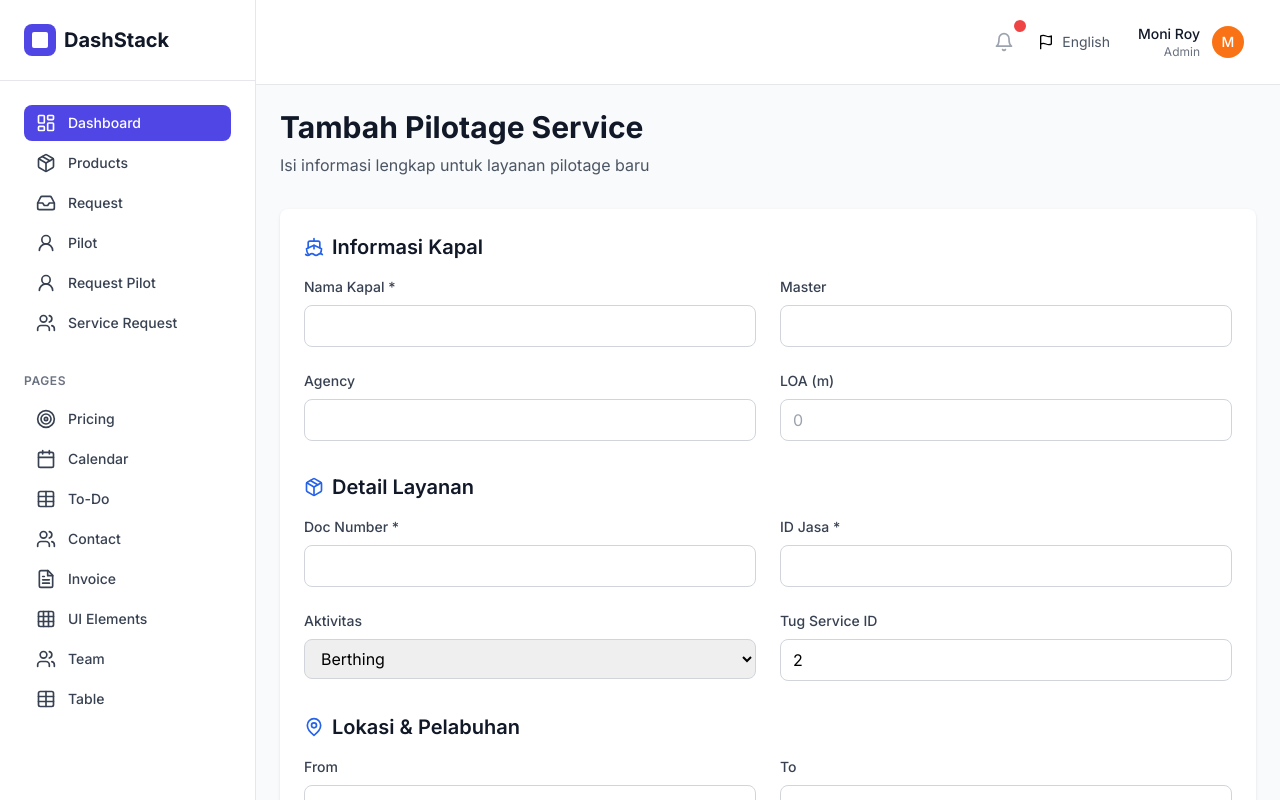
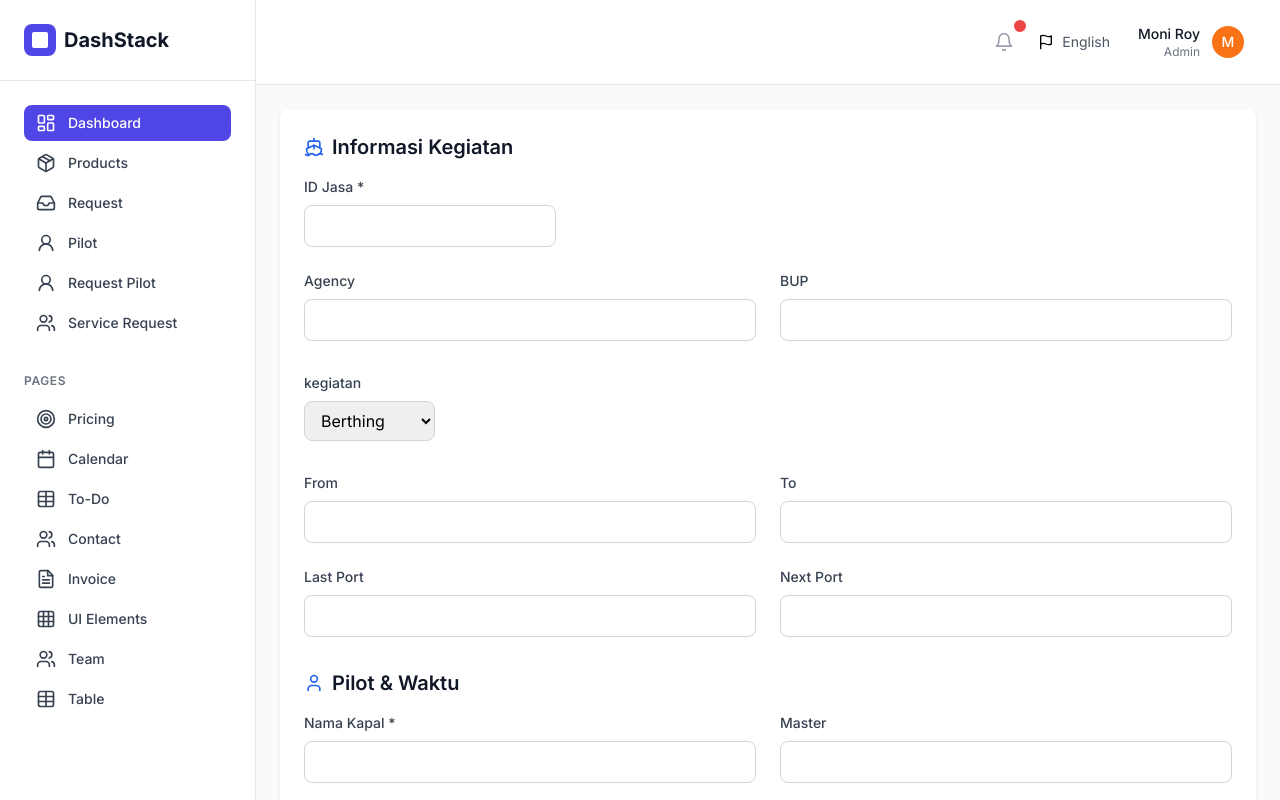
Before and after one commit to fazit1/dashstack-dashboard, a Next.js app: page /service-request/new in a window 1280 px wide. Built offline with nearby package versions, Linux system fonts and the light colour scheme.

Commit message:
edit form service

```diff
--- a/app/service-request/new/page.tsx
+++ b/app/service-request/new/page.tsx
@@ -19,17 +19,19 @@ export default function NewServicePage() {
     activity: "Berthing",
     from: "",
     to: "",
-    last_port: "batu ampar",
-    next_port: "batu ampar",
+    last_port: "",
+    next_port: "",
     pilot: "",
     pilot_on: "",
     pilot_off: "",
-    tug_service_id: 2,
+    tug_service_id: "",
     note: "",
-    status: "DRAFT",
+    status: "",
     amount: "",
     submited_by: "",
     created_by: "",
+    grt:"",
+    bup:"",
   });
 
   const handleChange = (
@@ -96,11 +98,6 @@ export default function NewServicePage() {
         <Header />
         <main className="flex-1 overflow-y-auto p-6">
           <div className="max-w-7xl mx-auto">
-            {/* Page Header */}
-            <div className="mb-8">
-              <h1 className="text-3xl font-bold text-gray-900 mb-2">Tambah Pilotage Service</h1>
-              <p className="text-gray-600">Isi informasi lengkap untuk layanan pilotage baru</p>
-            </div>
 
             <div className="bg-white rounded-lg shadow">
               <form onSubmit={handleSubmit} className="p-6 space-y-8">
@@ -108,39 +105,27 @@ export default function NewServicePage() {
                 <div>
                   <h2 className="text-xl font-semibold text-gray-900 mb-4 flex items-center">
                     <Ship className="w-5 h-5 mr-2 text-blue-600" />
-                    Informasi Kapal
+                    Informasi Kegiatan
                   </h2>
                   <div className="grid grid-cols-1 md:grid-cols-2 gap-6">
+
                     <div>
-                      <label htmlFor="ship_name" className="block text-sm font-medium text-gray-700 mb-2">
-                        Nama Kapal *
+                      <label htmlFor="id_jasa" className="block text-sm font-medium text-gray-700 mb-2">
+                        ID Jasa *
                       </label>
                       <input
-                        type="text"
-                        id="ship_name"
-                        name="ship_name"
-                        value={form.ship_name}
+                        id="id_jasa"
+                        name="id_jasa"
+                        value={form.id_jasa}
                         onChange={handleChange}
-                        className="w-full px-3 py-2 border border-gray-300 rounded-lg focus:ring-2 focus:ring-blue-500 focus:border-transparent"
+                        onBlur={handleNumberBlur}
+                        className="px-2 py-2 border border-gray-300 rounded-lg focus:ring-2 focus:ring-blue-500 focus:border-transparent"
                         required
+                        step="any"
                       />
                     </div>
 
-                    <div>
-                      <label htmlFor="master" className="block text-sm font-medium text-gray-700 mb-2">
-                        Master
-                      </label>
-                      <input
-                        type="text"
-                        id="master"
-                        name="master"
-                        value={form.master}
-                        onChange={handleChange}
-                        className="w-full px-3 py-2 border border-gray-300 rounded-lg focus:ring-2 focus:ring-blue-500 focus:border-transparent"
-                      />
-                    </div>
-
-                    <div>
+                    <br></br><div>
                       <label htmlFor="agency" className="block text-sm font-medium text-gray-700 mb-2">
                         Agency
                       </label>
@@ -155,19 +140,16 @@ export default function NewServicePage() {
                     </div>
 
                     <div>
-                      <label htmlFor="loa" className="block text-sm font-medium text-gray-700 mb-2">
-                        LOA (m)
+                      <label htmlFor="bup" className="block text-sm font-medium text-gray-700 mb-2">
+                        BUP
                       </label>
                       <input
-                        type="number"
-                        id="loa"
-                        name="loa"
-                        value={form.loa}
+                        type="text"
+                        id="bup"
+                        name="bup"
+                        value={form.bup}
                         onChange={handleChange}
-                        onBlur={handleNumberBlur}
                         className="w-full px-3 py-2 border border-gray-300 rounded-lg focus:ring-2 focus:ring-blue-500 focus:border-transparent"
-                        placeholder="0"
-                        step="any"
                       />
                     </div>
                   </div>
@@ -175,55 +157,18 @@ export default function NewServicePage() {
 
                 {/* Service Details Section */}
                 <div>
-                  <h2 className="text-xl font-semibold text-gray-900 mb-4 flex items-center">
-                    <Package className="w-5 h-5 mr-2 text-blue-600" />
-                    Detail Layanan
-                  </h2>
                   <div className="grid grid-cols-1 md:grid-cols-2 gap-6">
-                    <div>
-                      <label htmlFor="doc_number" className="block text-sm font-medium text-gray-700 mb-2">
-                        Doc Number *
-                      </label>
-                      <input
-                        type="number"
-                        id="doc_number"
-                        name="doc_number"
-                        value={form.doc_number}
-                        onChange={handleChange}
-                        onBlur={handleNumberBlur}
-                        className="w-full px-3 py-2 border border-gray-300 rounded-lg focus:ring-2 focus:ring-blue-500 focus:border-transparent"
-                        required
-                        step="any"
-                      />
-                    </div>
-
-                    <div>
-                      <label htmlFor="id_jasa" className="block text-sm font-medium text-gray-700 mb-2">
-                        ID Jasa *
-                      </label>
-                      <input
-                        type="number"
-                        id="id_jasa"
-                        name="id_jasa"
-                        value={form.id_jasa}
-                        onChange={handleChange}
-                        onBlur={handleNumberBlur}
-                        className="w-full px-3 py-2 border border-gray-300 rounded-lg focus:ring-2 focus:ring-blue-500 focus:border-transparent"
-                        required
-                        step="any"
-                      />
-                    </div>
 
                     <div>
                       <label htmlFor="activity" className="block text-sm font-medium text-gray-700 mb-2">
-                        Aktivitas
+                        kegiatan
                       </label>
                       <select
                         id="activity"
                         name="activity"
                         value={form.activity}
                         onChange={handleChange}
-                        className="w-full px-3 py-2 border border-gray-300 rounded-lg focus:ring-2 focus:ring-blue-500 focus:border-transparent"
+                        className=" px-3 py-2 border border-gray-300 rounded-lg focus:ring-2 focus:ring-blue-500 focus:border-transparent"
                       >
                         <option value="Berthing">Berthing</option>
                         <option value="Unberthing">Unberthing</option>
@@ -231,31 +176,12 @@ export default function NewServicePage() {
                         <option value="Shifting">Shifting</option>
                       </select>
                     </div>
-
-                    <div>
-                      <label htmlFor="tug_service_id" className="block text-sm font-medium text-gray-700 mb-2">
-                        Tug Service ID
-                      </label>
-                      <input
-                        type="number"
-                        id="tug_service_id"
-                        name="tug_service_id"
-                        value={form.tug_service_id}
-                        onChange={handleChange}
-                        onBlur={handleNumberBlur}
-                        className="w-full px-3 py-2 border border-gray-300 rounded-lg focus:ring-2 focus:ring-blue-500 focus:border-transparent"
-                        step="any"
-                      />
-                    </div>
                   </div>
                 </div>
 
+
                 {/* Location & Ports Section */}
                 <div>
-                  <h2 className="text-xl font-semibold text-gray-900 mb-4 flex items-center">
-                    <MapPin className="w-5 h-5 mr-2 text-blue-600" />
-                    Lokasi & Pelabuhan
-                  </h2>
                   <div className="grid grid-cols-1 md:grid-cols-2 gap-6">
                     <div>
                       <label htmlFor="from" className="block text-sm font-medium text-gray-700 mb-2">
@@ -323,6 +249,66 @@ export default function NewServicePage() {
                   </h2>
                   <div className="grid grid-cols-1 md:grid-cols-2 gap-6">
                     <div>
+                      <label htmlFor="ship_name" className="block text-sm font-medium text-gray-700 mb-2">
+                        Nama Kapal *
+                      </label>
+                      <input
+                        type="text"
+                        id="ship_name"
+                        name="ship_name"
+                        value={form.ship_name}
+                        onChange={handleChange}
+                        className="w-full px-3 py-2 border border-gray-300 rounded-lg focus:ring-2 focus:ring-blue-500 focus:border-transparent"
+                        required
+                      />
+                    </div>
+
+                    <div>
+                      <label htmlFor="master" className="block text-sm font-medium text-gray-700 mb-2">
+                        Master
+                      </label>
+                      <input
+                        type="text"
+                        id="master"
+                        name="master"
+                        value={form.master}
+                        onChange={handleChange}
+                        className="w-full px-3 py-2 border border-gray-300 rounded-lg focus:ring-2 focus:ring-blue-500 focus:border-transparent"
+                      />
+                    </div>
+
+                    <div>
+                      <label htmlFor="grt" className="block text-sm font-medium text-gray-700 mb-2">
+                        GRT
+                      </label>
+                      <input
+                        type="text"
+                        id="grt"
+                        name="grt"
+                        value={form.grt}
+                        onChange={handleChange}
+                        className="w-full px-3 py-2 border border-gray-300 rounded-lg focus:ring-2 focus:ring-blue-500 focus:border-transparent"
+                      />
+                    </div>
+
+                    <div>
+                      <label htmlFor="loa" className="block text-sm font-medium text-gray-700 mb-2">
+                        LOA (m)
+                      </label>
+                      <input
+                        type="number"
+                        id="loa"
+                        name="loa"
+                        value={form.loa}
+                        onChange={handleChange}
+                        onBlur={handleNumberBlur}
+                        className="w-full px-3 py-2 border border-gray-300 rounded-lg focus:ring-2 focus:ring-blue-500 focus:border-transparent"
+                        placeholder="0"
+                        step="any"
+                      />
+                    </div>
+
+                    <div>
                       <label htmlFor="pilot" className="block text-sm font-medium text-gray-700 mb-2">
                         Pilot
                       </label>
@@ -353,85 +339,6 @@ export default function NewServicePage() {
                       />
                     </div>
 
-                    <div>
-                      <label htmlFor="pilot_on" className="block text-sm font-medium text-gray-700 mb-2">
-                        Pilot On
-                      </label>
-                      <input
-                        type="datetime-local"
-                        id="pilot_on"
-                        name="pilot_on"
-                        value={form.pilot_on}
-                        onChange={handleChange}
-                        className="w-full px-3 py-2 border border-gray-300 rounded-lg focus:ring-2 focus:ring-blue-500 focus:border-transparent"
-                      />
-                    </div>
-
-                    <div>
-                      <label htmlFor="pilot_off" className="block text-sm font-medium text-gray-700 mb-2">
-                        Pilot Off
-                      </label>
-                      <input
-                        type="datetime-local"
-                        id="pilot_off"
-                        name="pilot_off"
-                        value={form.pilot_off}
-                        onChange={handleChange}
-                        className="w-full px-3 py-2 border border-gray-300 rounded-lg focus:ring-2 focus:ring-blue-500 focus:border-transparent"
-                      />
-                    </div>
-                  </div>
-                </div>
-
-                {/* Additional Information Section */}
-                <div>
-                  <h2 className="text-xl font-semibold text-gray-900 mb-4 flex items-center">
-                    <Calendar className="w-5 h-5 mr-2 text-blue-600" />
-                    Informasi Tambahan
-                  </h2>
-                  <div className="grid grid-cols-1 md:grid-cols-2 gap-6">
-                    <div>
-                      <label htmlFor="submited_by" className="block text-sm font-medium text-gray-700 mb-2">
-                        Submitted By
-                      </label>
-                      <input
-                        type="text"
-                        id="submited_by"
-                        name="submited_by"
-                        value={form.submited_by}
-                        onChange={handleChange}
-                        className="w-full px-3 py-2 border border-gray-300 rounded-lg focus:ring-2 focus:ring-blue-500 focus:border-transparent"
-                      />
-                    </div>
-
-                    <div>
-                      <label htmlFor="created_by" className="block text-sm font-medium text-gray-700 mb-2">
-                        Created By
-                      </label>
-                      <input
-                        type="text"
-                        id="created_by"
-                        name="created_by"
-                        value={form.created_by}
-                        onChange={handleChange}
-                        className="w-full px-3 py-2 border border-gray-300 rounded-lg focus:ring-2 focus:ring-blue-500 focus:border-transparent"
-                      />
-                    </div>
-                  </div>
-
-                  <div className="mt-6">
-                    <label htmlFor="note" className="block text-sm font-medium text-gray-700 mb-2">
-                      Catatan
-                    </label>
-                    <textarea
-                      id="note"
-                      name="note"
-                      rows={4}
-                      value={form.note}
-                      onChange={handleChange}
-                      className="w-full px-3 py-2 border border-gray-300 rounded-lg focus:ring-2 focus:ring-blue-500 focus:border-transparent"
-                      placeholder="Tambahkan catatan tambahan..."
-                    />
                   </div>
                 </div>
 
```
